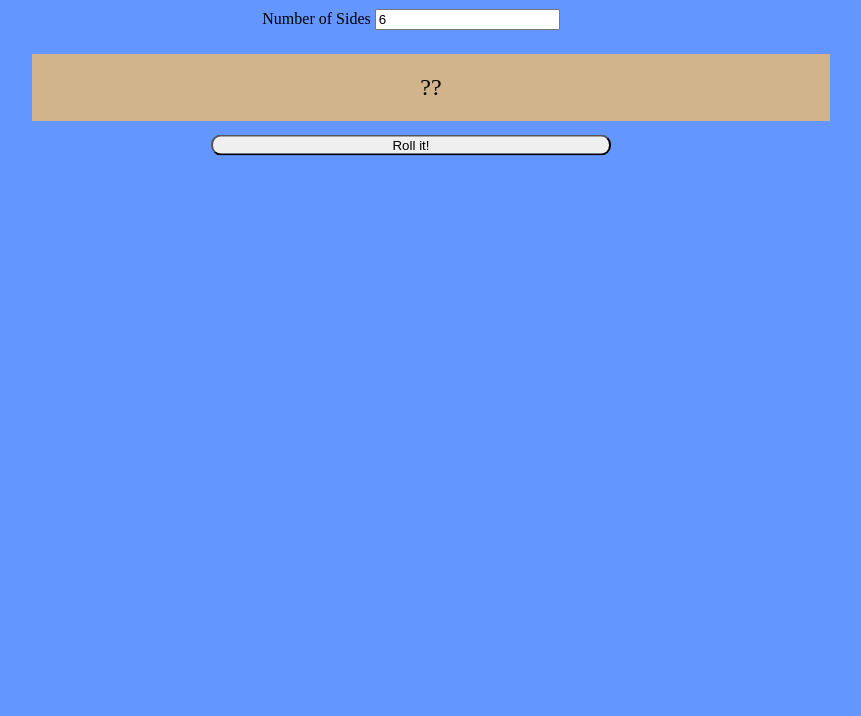
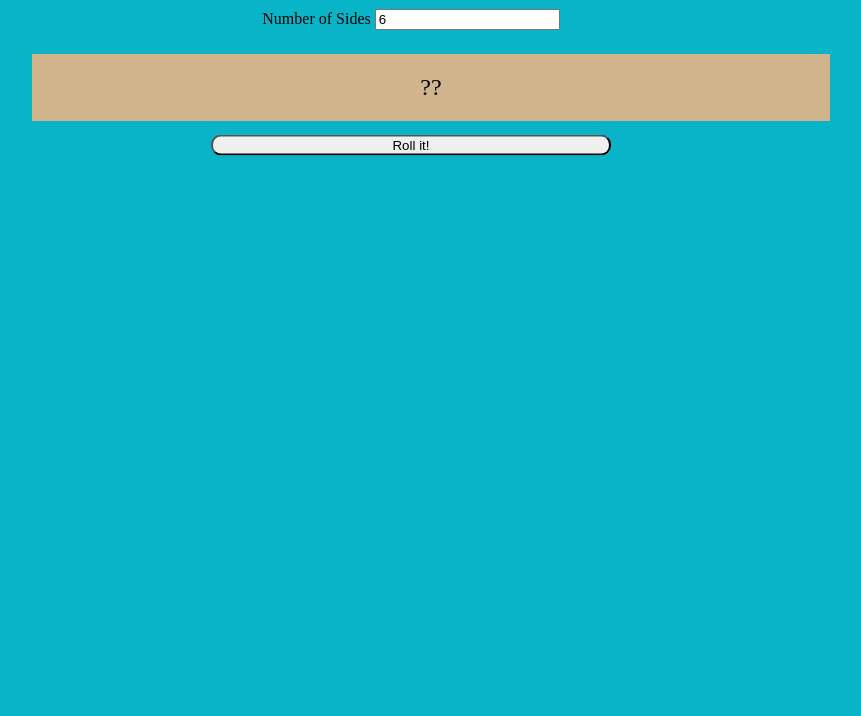
Before and after one commit to tmalo627/roll-the-die, a plain HTML site: page index.html in a window 1280 px wide. Shown: the part 84-800 px from the top of the page, without its empty margins (229-1090 px from the left). Drawn offline with Linux system fonts and the light colour scheme.

Commit message:
extra comment

```diff
--- a/styles.css
+++ b/styles.css
@@ -1,5 +1,5 @@
 body {
-    background-color: rgb(100,150,255);
+    background-color: rgb(10,180,200);
 }
 
 h1 {
```
